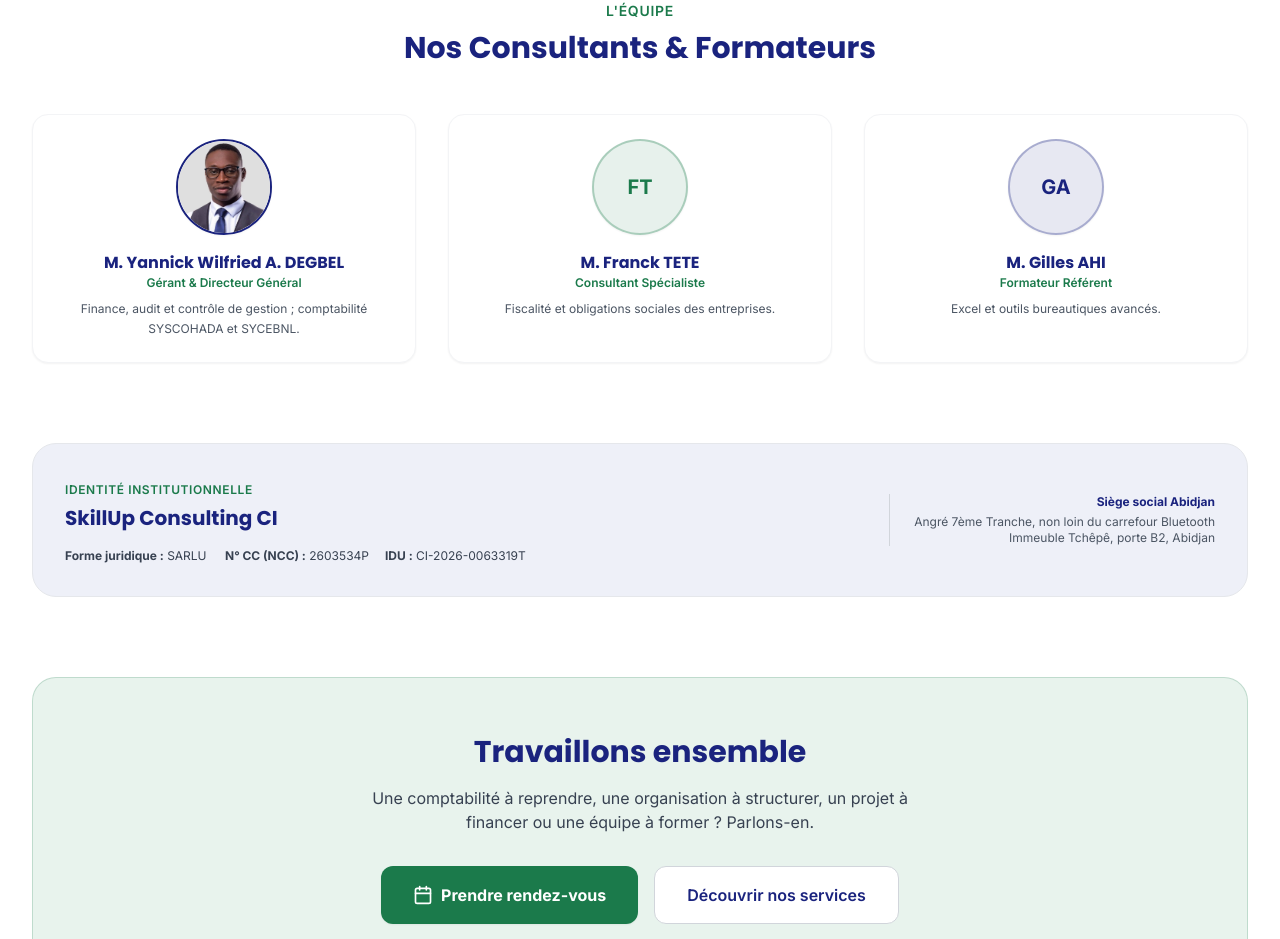
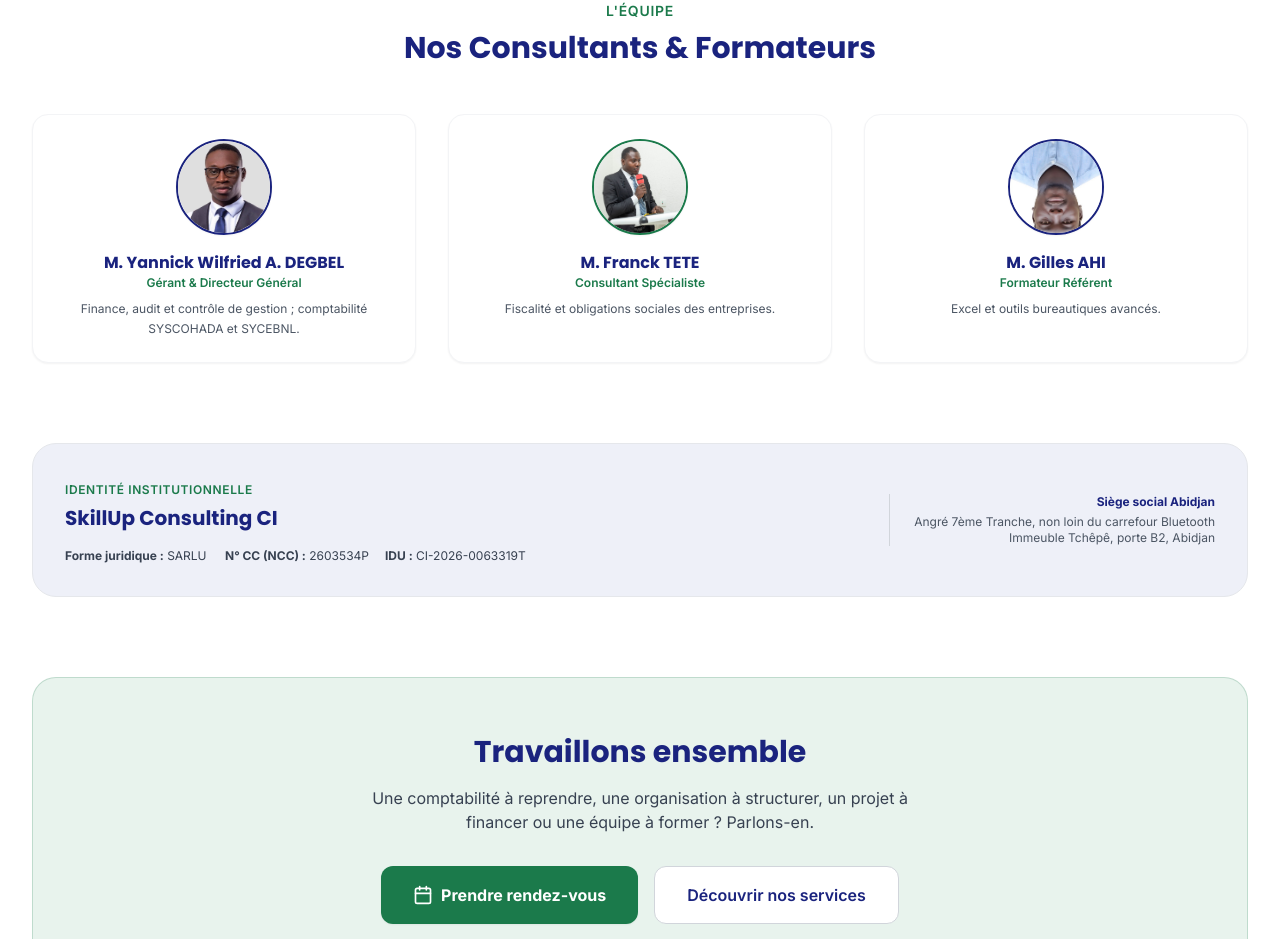
Before and after one commit to esperanceykouassi-bit/proj-esp, a React (Vite) app in the folder frontend/: page /about in a window 1280 px wide. Shown: the part 2974-3913 px from the top of the page. Built offline with nearby package versions, Linux system fonts and the light colour scheme.

Commit message:
Fix team images extensions to .jpeg for Tete and Ahi

```diff
--- a/frontend/src/pages/About.jsx
+++ b/frontend/src/pages/About.jsx
@@ -304,10 +304,14 @@ export default function About() {
       </p>
     </div>
 
-    {/* Membre 2 : M. TETE (Avec initiales en attendant la photo) */}
+    {/* Membre 2 : M. TETE */}
     <div className="bg-white p-6 rounded-2xl border border-gray-100 shadow-sm text-center">
-      <div className="w-24 h-24 rounded-full bg-[#1B7A4B]/10 text-[#1B7A4B] border-2 border-[#1B7A4B]/30 flex items-center justify-center mx-auto mb-4 font-bold text-xl shadow-sm">
-        FT
+      <div className="w-24 h-24 rounded-full overflow-hidden mx-auto mb-4 border-2 border-[#1B7A4B] shadow-sm bg-[#1B7A4B]/10">
+        <img
+          src="/images/team/tete.jpeg"
+          alt="M. Franck TETE"
+          className="w-full h-full object-cover object-top"
+        />
       </div>
       <h3 className="font-bold text-[#1A237E] text-base">M. Franck TETE</h3>
       <p className="text-xs text-[#1B7A4B] font-semibold mb-2">Consultant Spécialiste</p>
@@ -316,10 +320,14 @@ export default function About() {
       </p>
     </div>
 
-    {/* Membre 3 : M. AHI (Avec initiales en attendant la photo) */}
+    {/* Membre 3 : M. AHI */}
     <div className="bg-white p-6 rounded-2xl border border-gray-100 shadow-sm text-center">
-      <div className="w-24 h-24 rounded-full bg-[#1A237E]/10 text-[#1A237E] border-2 border-[#1A237E]/30 flex items-center justify-center mx-auto mb-4 font-bold text-xl shadow-sm">
-        GA
+      <div className="w-24 h-24 rounded-full overflow-hidden mx-auto mb-4 border-2 border-[#1A237E] shadow-sm bg-[#1A237E]/10">
+        <img
+          src="/images/team/ahi.jpeg"
+          alt="M. Gilles AHI"
+          className="w-full h-full object-cover object-top"
+        />
       </div>
       <h3 className="font-bold text-[#1A237E] text-base">M. Gilles AHI</h3>
       <p className="text-xs text-[#1B7A4B] font-semibold mb-2">Formateur Référent</p>
```
Also changed, not shown: frontend/public/images/team/ahi.jpeg.
